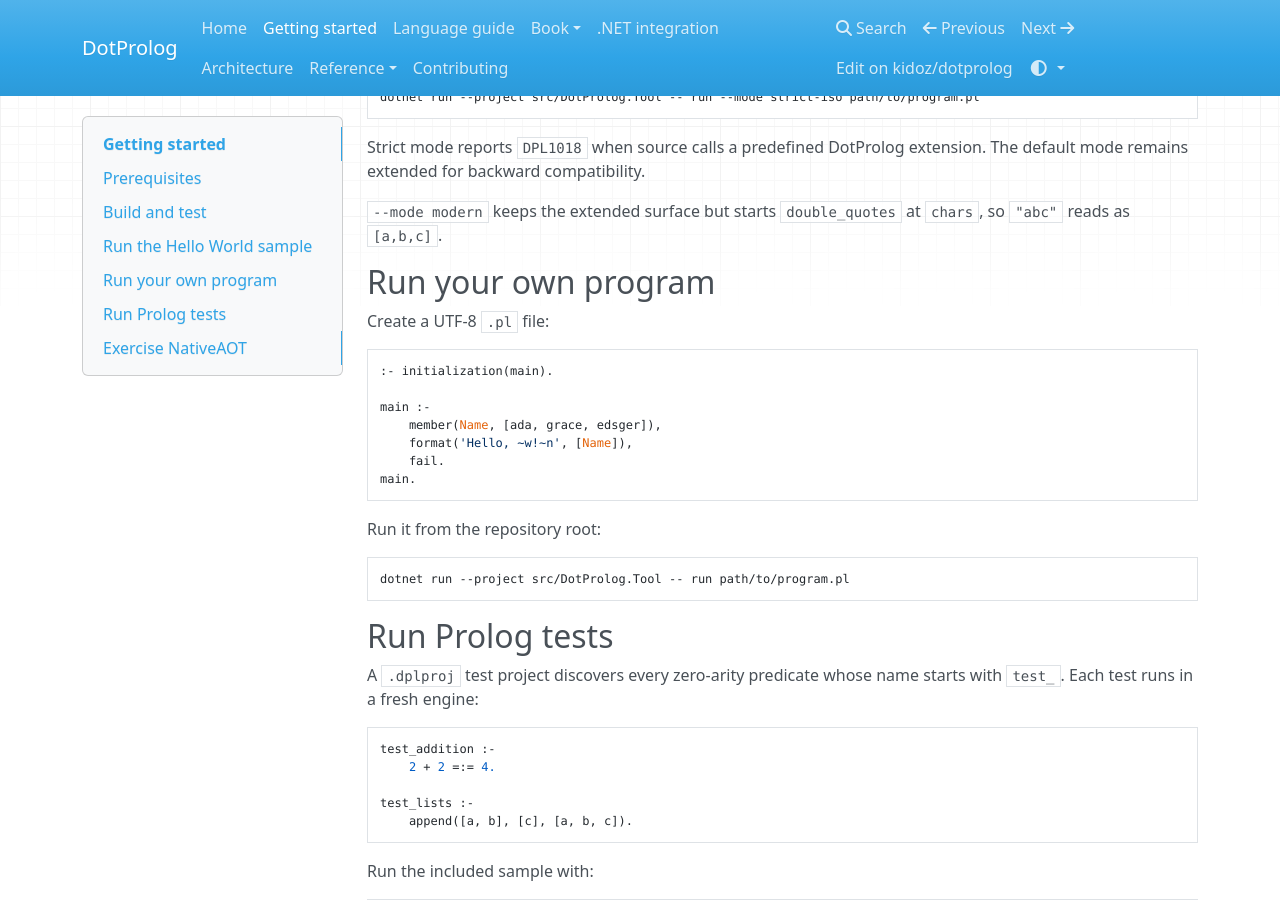
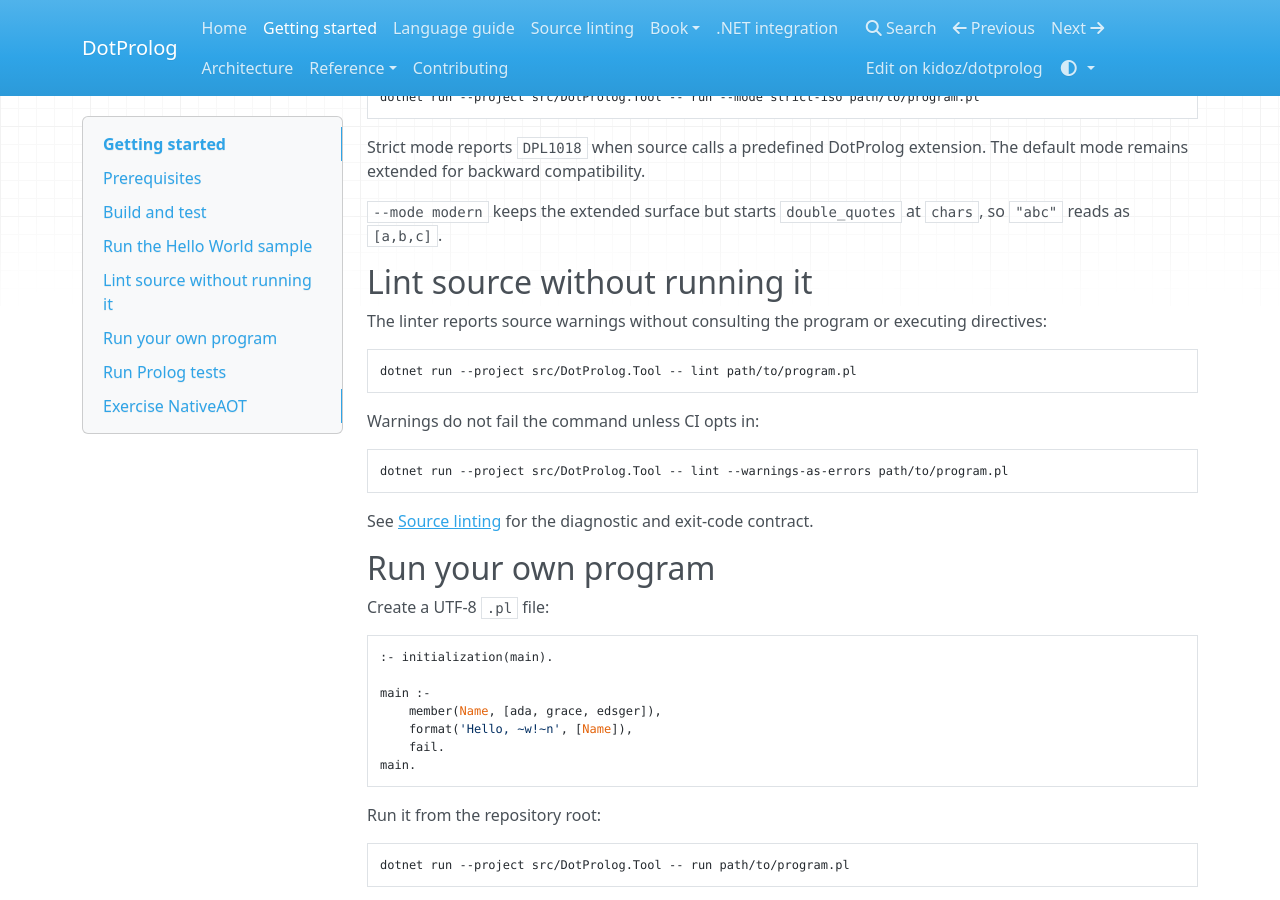
Before and after one commit to kidoz/dotprolog, an MkDocs documentation site: the page built from docs/getting-started.md, in a window 1280 px wide and 900 px high, scrolled down 1051 px. Built offline with MkDocs 1.6.1, drawn with Linux system fonts in a browser that asks for light colours; nearby versions of some CDN libraries.

Commit message:
Document source linting and verify the packaged command

````diff
--- a/docs/getting-started.md
+++ b/docs/getting-started.md
@@ -61,6 +61,22 @@ remains extended for backward compatibility.
 `--mode modern` keeps the extended surface but starts `double_quotes` at `chars`, so `"abc"` reads
 as `[a,b,c]`.
 
+## Lint source without running it
+
+The linter reports source warnings without consulting the program or executing directives:
+
+```console
+dotnet run --project src/DotProlog.Tool -- lint path/to/program.pl
+```
+
+Warnings do not fail the command unless CI opts in:
+
+```console
+dotnet run --project src/DotProlog.Tool -- lint --warnings-as-errors path/to/program.pl
+```
+
+See [Source linting](linting.md) for the diagnostic and exit-code contract.
+
 ## Run your own program
 
 Create a UTF-8 `.pl` file:
--- a/mkdocs.yml
+++ b/mkdocs.yml
@@ -25,6 +25,7 @@ nav:
   - Home: index.md
   - Getting started: getting-started.md
   - Language guide: language-guide.md
+  - Source linting: linting.md
   - Book:
       - Introduction: book/index.md
       - 1. Getting ready: book/01-getting-ready.md
````
Also changed, not shown: CHANGELOG.md (+8 -0 lines), README.md (+10 -1 lines), docs/index.md (+2 -0 lines), docs/linting.md (added, +60 -0 lines), 1 other file.
